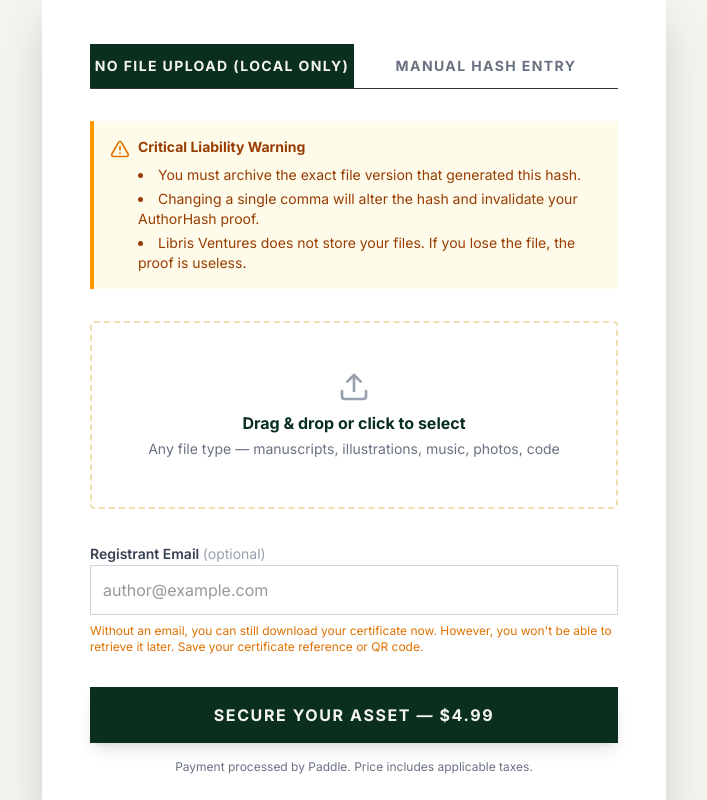
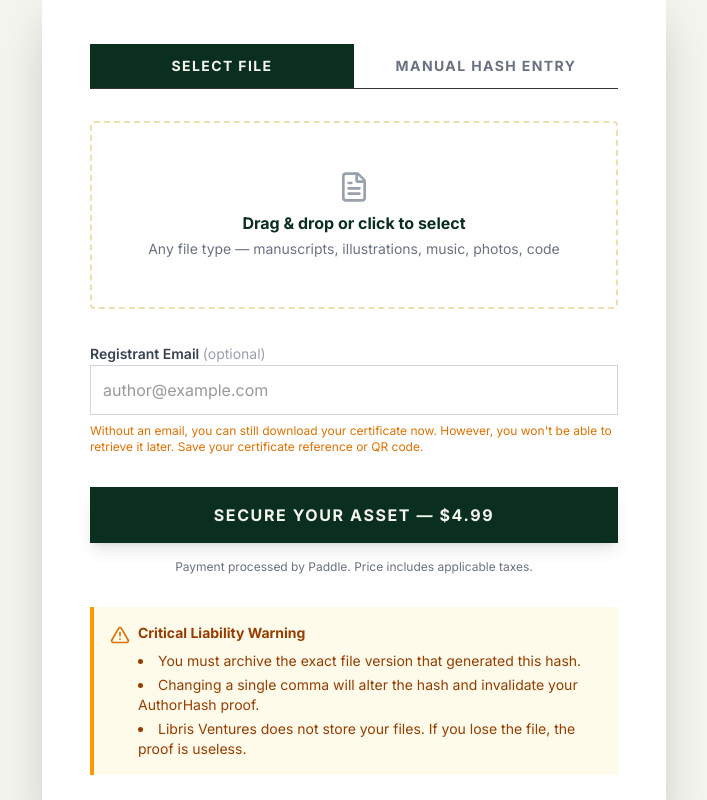
Before and after one commit to MykolaOseiko/LV2, a Next.js app: page /timestamp in a window 1280 px wide. Shown: the part 380-1180 px from the top of the page, without its empty margins (286-993 px from the left). Built offline with nearby package versions, Linux system fonts and the light colour scheme; a web font is replaced by a local one.

Commit message:
polish: rename tab swap icon move liability warning below button

```diff
--- a/app/timestamp/page.tsx
+++ b/app/timestamp/page.tsx
@@ -4,7 +4,7 @@ import { Navbar } from "@/components/navbar";
 import { Footer } from "@/components/footer";
 import { useState, useCallback, useRef, useEffect, Suspense } from "react";
 import {
-    Upload, AlertTriangle, Check, Copy, Download,
+    FileText, AlertTriangle, Check, Copy, Download,
     Loader2, Hash, ShieldCheck, Globe, QrCode,
 } from "lucide-react";
 import { calculateSHA256 } from "@/lib/hash";
@@ -425,7 +425,7 @@ function TimestampContent() {
                                             }`}
                                         disabled={isProcessing}
                                     >
-                                        No File Upload (Local Only)
+                                        Select File
                                     </button>
                                     <button
                                         onClick={() => !isProcessing && setTab("manual")}
@@ -439,22 +439,7 @@ function TimestampContent() {
                                     </button>
                                 </div>
 
-                                {/* Liability warning */}
-                                <div className="bg-amber-50 border-l-4 border-amber-500 p-4 mb-8">
-                                    <div className="flex items-start gap-2">
-                                        <AlertTriangle className="h-5 w-5 text-amber-600 shrink-0 mt-0.5" />
-                                        <div className="text-sm text-amber-800">
-                                            <p className="font-bold">
-                                                Critical Liability Warning
-                                            </p>
-                                            <ul className="mt-2 space-y-1 list-disc list-inside">
-                                                <li>You must archive the exact file version that generated this hash.</li>
-                                                <li>Changing a single comma will alter the hash and invalidate your AuthorHash proof.</li>
-                                                <li>Libris Ventures does not store your files. If you lose the file, the proof is useless.</li>
-                                            </ul>
-                                        </div>
-                                    </div>
-                                </div>
+
 
                                 {/* File upload or manual hash */}
                                 {tab === "upload" ? (
@@ -489,7 +474,7 @@ function TimestampContent() {
                                             </div>
                                         ) : (
                                             <div>
-                                                <Upload className="h-8 w-8 text-gray-400 mx-auto mb-2" />
+                                                <FileText className="h-8 w-8 text-gray-400 mx-auto mb-2" />
                                                 <p className="font-bold text-[#0A2F1F]">
                                                     Drag &amp; drop or click to select
                                                 </p>
@@ -620,6 +605,23 @@ function TimestampContent() {
                                 <p className="text-center text-xs text-gray-500 mt-4">
                                     Payment processed by Paddle. Price includes applicable taxes.
                                 </p>
+
+                                {/* Liability warning */}
+                                <div className="bg-amber-50 border-l-4 border-amber-500 p-4 mt-8">
+                                    <div className="flex items-start gap-2">
+                                        <AlertTriangle className="h-5 w-5 text-amber-600 shrink-0 mt-0.5" />
+                                        <div className="text-sm text-amber-800">
+                                            <p className="font-bold">
+                                                Critical Liability Warning
+                                            </p>
+                                            <ul className="mt-2 space-y-1 list-disc list-inside">
+                                                <li>You must archive the exact file version that generated this hash.</li>
+                                                <li>Changing a single comma will alter the hash and invalidate your AuthorHash proof.</li>
+                                                <li>Libris Ventures does not store your files. If you lose the file, the proof is useless.</li>
+                                            </ul>
+                                        </div>
+                                    </div>
+                                </div>
                             </div>
                         )}
                     </div>
```
